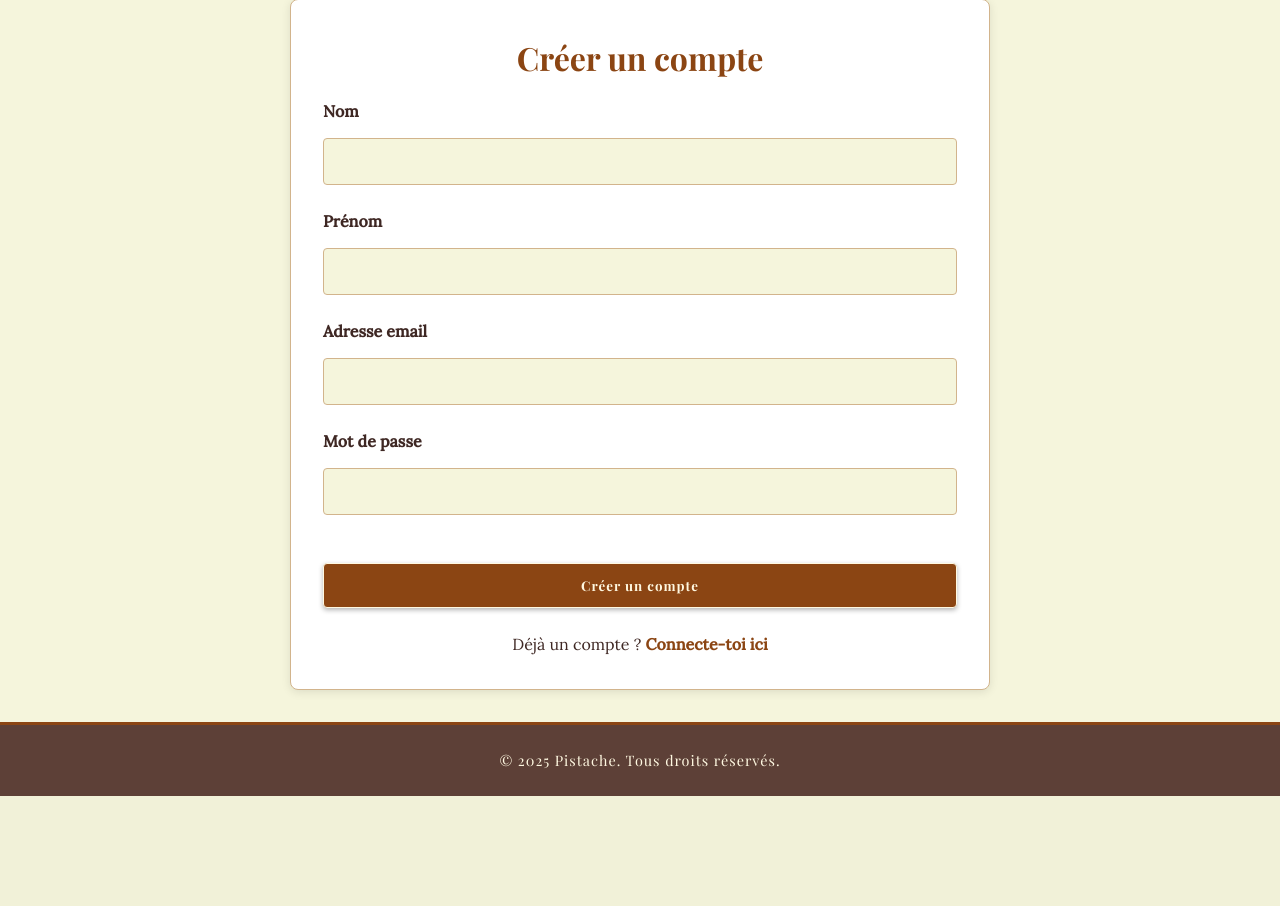
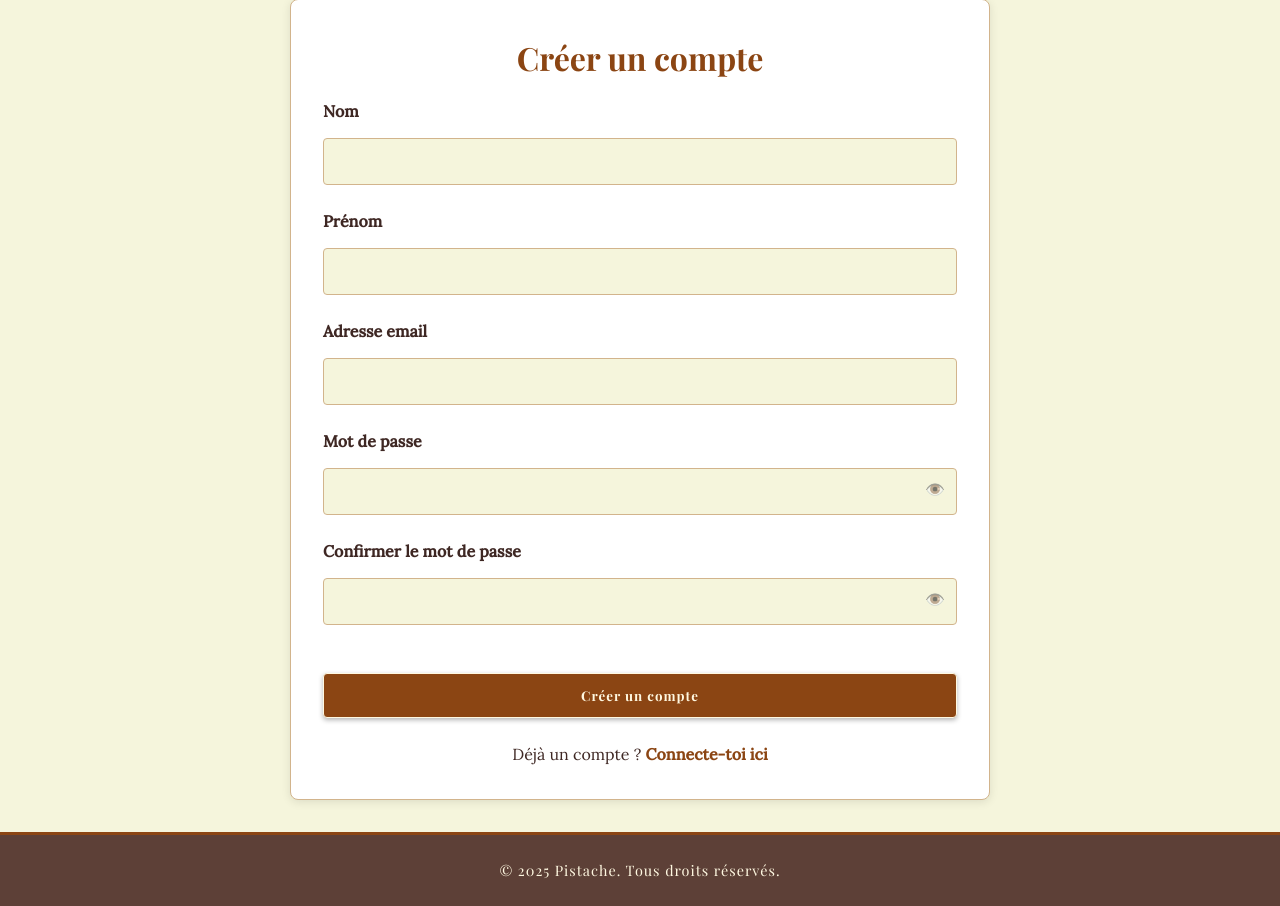
Before and after one commit to Claipousse/Projet-Technologique-B1, a PHP site: page /auth/creation-compte.php in a window 1280 px wide. Shown: the part 101-1007 px from the top of the page. Before the commit the page ends 897 px from the top, so only its background shows below. Run offline with PHP 8.4, Linux system fonts and the light colour scheme.

Commit message:
petite modif pour les mots de passe

```diff
--- a/assets/css/style.css
+++ b/assets/css/style.css
@@ -1589,6 +1589,47 @@ footer {
   font-weight: 600;
   font-size: 1.1rem;
 }
+
+/* ===================================
+   CSS SPÉCIFIQUE À creation-compte.PHP
+   =================================== */
+
+.password-input-container {
+    position: relative;
+}
+
+.password-input-container .form-control {
+    padding-right: 40px;
+}
+
+.password-toggle {
+    position: absolute;
+    right: 8px;
+    top: 50%;
+    transform: translateY(-50%);
+    background: none;
+    border: none;
+    cursor: pointer;
+    padding: 4px;
+    font-size: 16px;
+    opacity: 0.6;
+    transition: opacity 0.2s;
+}
+
+.password-toggle:hover {
+    opacity: 1;
+}
+
+.password-mismatch {
+    border-color: #e74c3c !important;
+    box-shadow: 0 0 0 2px rgba(231, 76, 60, 0.8);
+}
+
+.password-match {
+    border-color: #27ae60 !important;
+    box-shadow: 0 0 0 2px rgba(39, 174, 96, 0.8);
+}
+
 
 /* ===================================
    CSS SPÉCIFIQUE À JEU-DETAIL.PHP
--- a/assets/js/script.js
+++ b/assets/js/script.js
@@ -288,3 +288,67 @@ document.addEventListener('DOMContentLoaded', function() {
     }
 
 });
+
+document.addEventListener('DOMContentLoaded', function() {
+    const form = document.querySelector('form');
+    const motDePasse = document.getElementById('mot_de_passe');
+    const confirmerMotDePasse = document.getElementById('confirmer_mot_de_passe');
+
+    function validatePasswords() {
+        if (confirmerMotDePasse.value === '') {
+            confirmerMotDePasse.classList.remove('password-match', 'password-mismatch');
+            return null;
+        }
+
+        if (motDePasse.value === confirmerMotDePasse.value) {
+            confirmerMotDePasse.classList.remove('password-mismatch');
+            confirmerMotDePasse.classList.add('password-match');
+            return true; // Mots de passe correspondent
+        } else {
+            confirmerMotDePasse.classList.remove('password-match');
+            confirmerMotDePasse.classList.add('password-mismatch');
+            return false; // Mots de passe ne correspondent pas
+        }
+    }
+
+    motDePasse.addEventListener('input', validatePasswords);
+    confirmerMotDePasse.addEventListener('input', validatePasswords);
+
+    form.addEventListener('submit', function(e) {
+        const passwordsValid = validatePasswords();
+
+        if (passwordsValid === false) {
+            e.preventDefault(); // Empêche la soumission du formulaire
+            const errorDiv = document.createElement('div');
+            errorDiv.textContent = 'Les mots de passe ne correspondent pas';
+            errorDiv.style.color = 'red';
+            errorDiv.style.marginTop = '10px';
+            confirmerMotDePasse.parentNode.appendChild(errorDiv);
+
+            // Supprimer le message après 3 secondes
+           setTimeout(() => {
+         if (errorDiv.parentNode) {
+        errorDiv.parentNode.removeChild(errorDiv);
+          }
+         }, 3000);
+
+            // focus sur le champ de confirmation
+            confirmerMotDePasse.focus();
+            return false;
+        }
+    });
+});
+
+function togglePassword(fieldId) {
+    const passwordField = document.getElementById(fieldId);
+    const toggleButton = passwordField.nextElementSibling;
+    const eyeIcon = toggleButton.querySelector('.eye-icon');
+
+    if (passwordField.type === 'password') {
+        passwordField.type = 'text';
+        eyeIcon.textContent = '🙈';
+    } else {
+        passwordField.type = 'password';
+        eyeIcon.textContent = '👁️';
+    }
+}
--- a/auth/connexion.php
+++ b/auth/connexion.php
@@ -57,7 +57,12 @@ if ($_SERVER["REQUEST_METHOD"] == "POST") {
 
                     <div class="form-group">
                         <label for="mot_de_passe" class="form-label">Mot de passe</label>
+                     <div class="password-input-container">
                         <input type="password" id="mot_de_passe" name="mot_de_passe" class="form-control" required>
+                        <button type="button" class="password-toggle" onclick="togglePassword('mot_de_passe')">
+                            <span class="eye-icon">👁️</span>
+                        </button>
+                      </div>
                     </div>
 
                     <button type="submit" class="btn">Se connecter</button>
--- a/auth/creation-compte.php
+++ b/auth/creation-compte.php
@@ -10,23 +10,25 @@ if ($_SERVER["REQUEST_METHOD"] === "POST") {
     $nom = $_POST['nom'];
     $prenom = $_POST['prenom'];
     $email = $_POST['email'];
-    $mot_de_passe = password_hash($_POST['mot_de_passe'], PASSWORD_DEFAULT);
+    $mot_de_passe = $_POST['mot_de_passe'];
     $role = "participant";
 
+    //verif email
     $verif = $bdd->prepare("SELECT * FROM utilisateur WHERE email = ?");
     $verif->execute([$email]);
 
     if ($verif->rowCount() > 0) {
         $erreur = "Un compte existe déjà avec cet email.";
     } else {
+        $mot_de_passe_hash = password_hash($mot_de_passe, PASSWORD_DEFAULT);
         $requete = $bdd->prepare("INSERT INTO utilisateur (nom, prenom, email, mot_de_passe, role) VALUES (?, ?, ?, ?, ?)");
-        $requete->execute([$nom, $prenom, $email, $mot_de_passe, $role]);
+        $requete->execute([$nom, $prenom, $email, $mot_de_passe_hash, $role]);
 
         // Redirection vers confirmation avec l’e-mail en GET (ajout unique)
         header("Location: confirmation-inscription.php?email=" . urlencode($email));
         exit();
     }
-}
+  }
 ?>
 
 <?php include("../includes/header.php"); ?>
@@ -45,22 +47,40 @@ if ($_SERVER["REQUEST_METHOD"] === "POST") {
             <form method="post" action="">
                 <div class="form-group">
                     <label for="nom" class="form-label">Nom</label>
-                    <input type="text" id="nom" name="nom" class="form-control" required>
+                    <input type="text" id="nom" name="nom" class="form-control"
+                     value="<?php echo isset($_POST['nom']) ? htmlspecialchars($_POST['nom']) : ''; ?>" required>
                 </div>
 
                 <div class="form-group">
                     <label for="prenom" class="form-label">Prénom</label>
-                    <input type="text" id="prenom" name="prenom" class="form-control" required>
+                    <input type="text" id="prenom" name="prenom" class="form-control"
+                     value="<?php echo isset($_POST['prenom']) ? htmlspecialchars($_POST['prenom']) : ''; ?>" required>
                 </div>
 
                 <div class="form-group">
                     <label for="email" class="form-label">Adresse email</label>
-                    <input type="email" id="email" name="email" class="form-control" required>
+                    <input type="email" id="email" name="email" class="form-control"
+                     value="<?php echo isset($_POST['email']) ? htmlspecialchars($_POST['email']) : ''; ?>" required>
                 </div>
 
                 <div class="form-group">
                     <label for="mot_de_passe" class="form-label">Mot de passe</label>
-                    <input type="password" id="mot_de_passe" name="mot_de_passe" class="form-control" required>
+                    <div class="password-input-container">
+                        <input type="password" id="mot_de_passe" name="mot_de_passe" class="form-control" required>
+                        <button type="button" class="password-toggle" onclick="togglePassword('mot_de_passe')">
+                            <span class="eye-icon">👁️</span>
+                        </button>
+                    </div>
+                </div>
+
+                <div class="form-group">
+                    <label for="confirmer_mot_de_passe" class="form-label">Confirmer le mot de passe</label>
+                    <div class="password-input-container">
+                        <input type="password" id="confirmer_mot_de_passe" name="confirmer_mot_de_passe" class="form-control" required>
+                        <button type="button" class="password-toggle" onclick="togglePassword('confirmer_mot_de_passe')">
+                            <span class="eye-icon">👁️</span>
+                        </button>
+                    </div>
                 </div>
 
                 <button type="submit" class="btn">Créer un compte</button>
```
